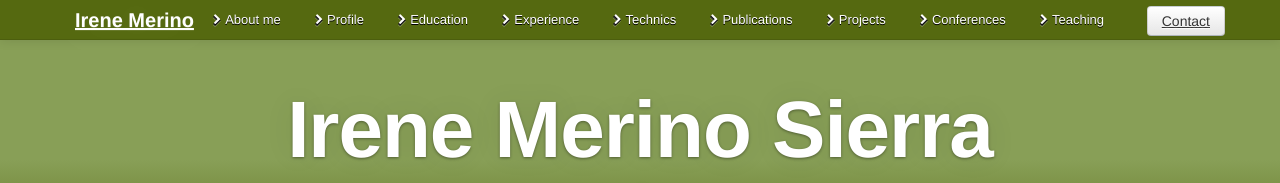
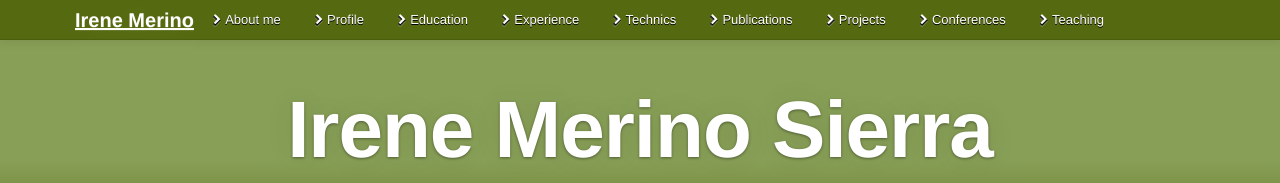
Before and after one commit to irenemerino/irenemerino, a Jekyll site: the page built from index.html, in a window 1280 px wide. Shown: the top 183 px of the page. Built offline with Jekyll 4.4.1, drawn with Linux system fonts in a browser that asks for light colours; nearby versions of some CDN libraries.

Commit message:
remove contact modal and navigation bar button

```diff
--- a/index.html
+++ b/index.html
@@ -13,7 +13,6 @@ lang: es
         <span class="icon-bar"></span>
       </a>
       <a class="brand" href="/">Irene Merino</a>
-      <a href="#contact" role="button" class="pull-right btn" data-toggle="modal">Contact</a>
       <div class="nav-collapse">
         <ul class="nav">
           <li><a href="#about-me"><i class="icon-chevron-right"></i>About me</a></li>
@@ -450,42 +449,6 @@ lang: es
   </section>
 </div><!-- container -->
 
-
-<!-- Contact modal -->
-<div id="contact" class="modal hide fade" tabindex="-1" role="dialog" aria-labelledby="contactLabel" aria-hidden="true">
-  <div class="modal-header">
-    <button type="button" class="close" data-dismiss="modal" aria-hidden="true">×</button>
-    <h3 id="contactLabel">Contact me</h3>
-  </div>
-  <div class="modal-body">
-    <table class="table table-hover">
-      <tbody>
-        <tr>
-          <th>Email</th>
-          <td>irene@irenemerino.com</td>
-        </tr>
-        <tr>
-          <th>Phone</th>
-          <td>+34 665 289 523</td>
-        </tr>
-        <tr>
-          <th>Address</th>
-          <td>
-            Center for Plant Biotechnology and Genomics (CBGP)<br />
-            Forest Biotechnology Group<br />
-            Montegancedo Campus of International Excellence<br />
-            Universidad Polit&eacute;cnica de Madrid<br />
-            28223 Pozuelo de Alarcón, Madrid, Spain
-          </td>
-        </tr>
-      </tbody>
-    </table>
-  </div>
-  <div class="modal-footer">
-    <button class="btn" data-dismiss="modal" aria-hidden="true">Close</button>
-  </div>
-</div>
-
 <!-- PhD modal -->
 <div id="phd" class="modal hide fade" tabindex="-1" role="dialog" aria-labelledby="contactLabel" aria-hidden="true">
   <div class="modal-header">
```
